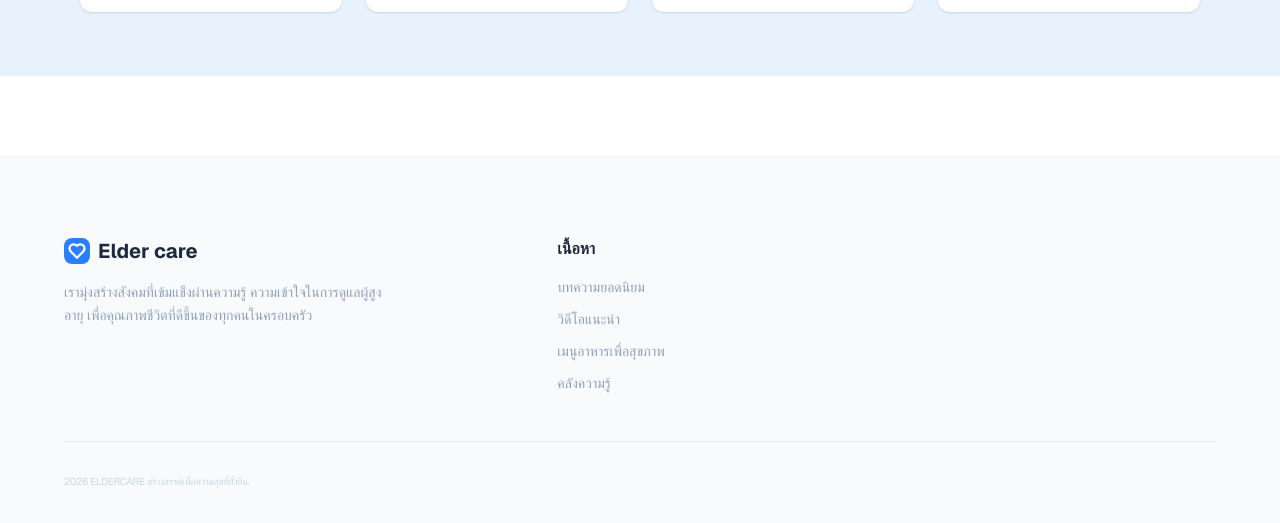
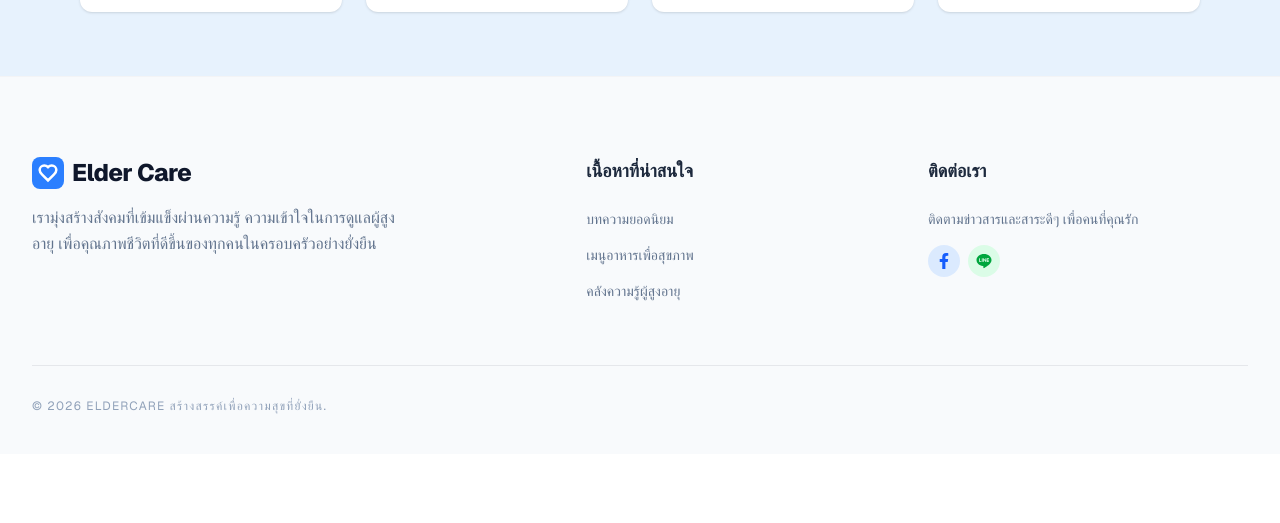
Before and after one commit to natthinann/eldercare, a Next.js app: page / in a window 1280 px wide. Shown: the part 1622-2145 px from the top of the page. After the commit the page ends 2076 px from the top, so only its background shows below. Built offline with nearby package versions, Linux system fonts and the light colour scheme.

Commit message:
feat: enhance footer with social contact and improved UI

```diff
--- a/src/components/Footer.tsx
+++ b/src/components/Footer.tsx
@@ -1,36 +1,69 @@
-import React from 'react';
+import { FaFacebookF } from "react-icons/fa";
+import { RiLineFill } from "react-icons/ri";
 
 const Footer = () => {
     return (
-    <footer className="bg-slate-50 pt-20 pb-10 px-8 border-t border-gray-100 mt-20">
-      <div className="max-w-6xl mx-auto grid grid-cols-1 md:grid-cols-12 gap-8">
-        <div className="md:col-span-5">
+        <footer className="w-full bg-slate-50 pt-20 pb-10 px-8 border-t border-gray-100 ">
+            <div className="max-w-7xl mx-auto">
+                <div className="grid grid-cols-1 md:grid-cols-2 lg:grid-cols-3 gap-12 items-start">
+
+                    <div className="flex flex-col items-start">
                         <div className="flex items-center gap-2 mb-4">
-            <div className="bg-blue-500 p-1 rounded-lg text-white">
-              <svg width="18" height="18" viewBox="0 0 24 24" fill="none" stroke="currentColor" strokeWidth="3">
-                <path d="M19 14c1.49-1.46 3-3.21 3-5.5A5.5 5.5 0 0 0 16.5 3c-1.76 0-3 .5-4.5 2-1.5-1.5-2.74-2-4.5-2A5.5 5.5 0 0 0 2 8.5c0 2.3 1.5 4.05 3 5.5l7 7Z"/>
+                            <div className="bg-blue-500 p-1.5 rounded-lg text-white">
+                                <svg width="20" height="20" viewBox="0 0 24 24" fill="none" stroke="currentColor" strokeWidth="3">
+                                    <path d="M19 14c1.49-1.46 3-3.21 3-5.5A5.5 5.5 0 0 0 16.5 3c-1.76 0-3 .5-4.5 2-1.5-1.5-2.74-2-4.5-2A5.5 5.5 0 0 0 2 8.5c0 2.3 1.5 4.05 3 5.5l7 7Z" />
                                 </svg>
                             </div>
-            <span className="text-slate-800 font-bold text-xl">Elder care</span>
+                            <span className="text-slate-900 font-extrabold text-2xl tracking-tight">Elder Care</span>
                         </div>
-          <p className="text-slate-400 text-sm leading-relaxed max-w-xs">
-            เรามุ่งสร้างสังคมที่เข้มแข็งผ่านความรู้ ความเข้าใจในการดูแลผู้สูงอายุ เพื่อคุณภาพชีวิตที่ดีขึ้นของทุกคนในครอบครัว
+                        <p className="text-slate-500 text-base leading-relaxed">
+                            เรามุ่งสร้างสังคมที่เข้มแข็งผ่านความรู้ ความเข้าใจในการดูแลผู้สูงอายุ
+                            เพื่อคุณภาพชีวิตที่ดีขึ้นของทุกคนในครอบครัวอย่างยั่งยืน
                         </p>
                     </div>
-        <div className="md:col-span-7 grid grid-cols-1 gap-4">
-          <h4 className="font-bold text-slate-800">เนื้อหา</h4>
-          <div className="grid grid-cols-2 md:grid-cols-1 gap-3 text-slate-400 text-sm">
-            <a href="#" className="hover:text-blue-500">บทความยอดนิยม</a>
-            <a href="#" className="hover:text-blue-500">วิดีโอแนะนำ</a>
-            <a href="#" className="hover:text-blue-500">เมนูอาหารเพื่อสุขภาพ</a>
-            <a href="#" className="hover:text-blue-500">คลังความรู้</a>
+
+                    <div className="flex flex-col md:items-center">
+                        <div>
+                            <h4 className="font-bold text-slate-800 mb-6 text-lg">เนื้อหาที่น่าสนใจ</h4>
+                            <ul className="grid grid-cols-1 gap-4 text-slate-500 text-sm">
+                                <li><a href="#" className="hover:text-blue-600 transition-colors">บทความยอดนิยม</a></li>
+                                <li><a href="#" className="hover:text-blue-600 transition-colors">เมนูอาหารเพื่อสุขภาพ</a></li>
+                                <li><a href="#" className="hover:text-blue-600 transition-colors">คลังความรู้ผู้สูงอายุ</a></li>
+                            </ul>
+                        </div>
+                    </div>
+
+                    <div className="flex flex-col md:items-end">
+                        <div className="w-full max-w-xs">
+                            <h4 className="font-bold text-slate-800 mb-6 text-lg">ติดต่อเรา</h4>
+                            <p className="text-slate-500 text-sm mb-4">ติดตามข่าวสารและสาระดีๆ เพื่อคนที่คุณรัก</p>
+
+                            <div className="flex gap-2">
+                                <a
+                                    href="https://facebook.com/yourpage"
+                                    target="_blank"
+                                    rel="noopener noreferrer"
+                                    className="w-8 h-8 bg-blue-100 rounded-full flex items-center justify-center text-blue-600 cursor-pointer hover:bg-blue-600 hover:text-white transition-all duration-300">
+                                    <FaFacebookF size={16} />
+                                </a>
+
+                                <a
+                                    href="https://line.me/ti/p/~yourid"
+                                    target="_blank"
+                                    rel="noopener noreferrer"
+                                    className="w-8 h-8 bg-green-100 rounded-full flex items-center justify-center text-green-600 cursor-pointer hover:bg-green-600 hover:text-white transition-all duration-300">
+                                    <RiLineFill size={18} />
+                                </a>
                             </div>
                         </div>
                     </div>
-      <div className="max-w-6xl mx-auto mt-12 pt-8 border-t border-gray-200">
-        <p className="text-[10px] text-slate-300 uppercase tracking-tight">
-          2026 ELDERCARE สร้างสรรค์เพื่อความสุขที่ยั่งยืน.
+                </div>
+
+                <div className="mt-16 pt-8 border-t border-gray-200 flex flex-col md:flex-row justify-between items-center gap-4">
+                    <p className="text-xs text-slate-400 uppercase tracking-widest text-center md:text-left">
+                        © 2026 ELDERCARE สร้างสรรค์เพื่อความสุขที่ยั่งยืน.
                     </p>
+                </div>
             </div>
         </footer>
     );
```
Lines whose indentation alone changed are shown as unchanged.
